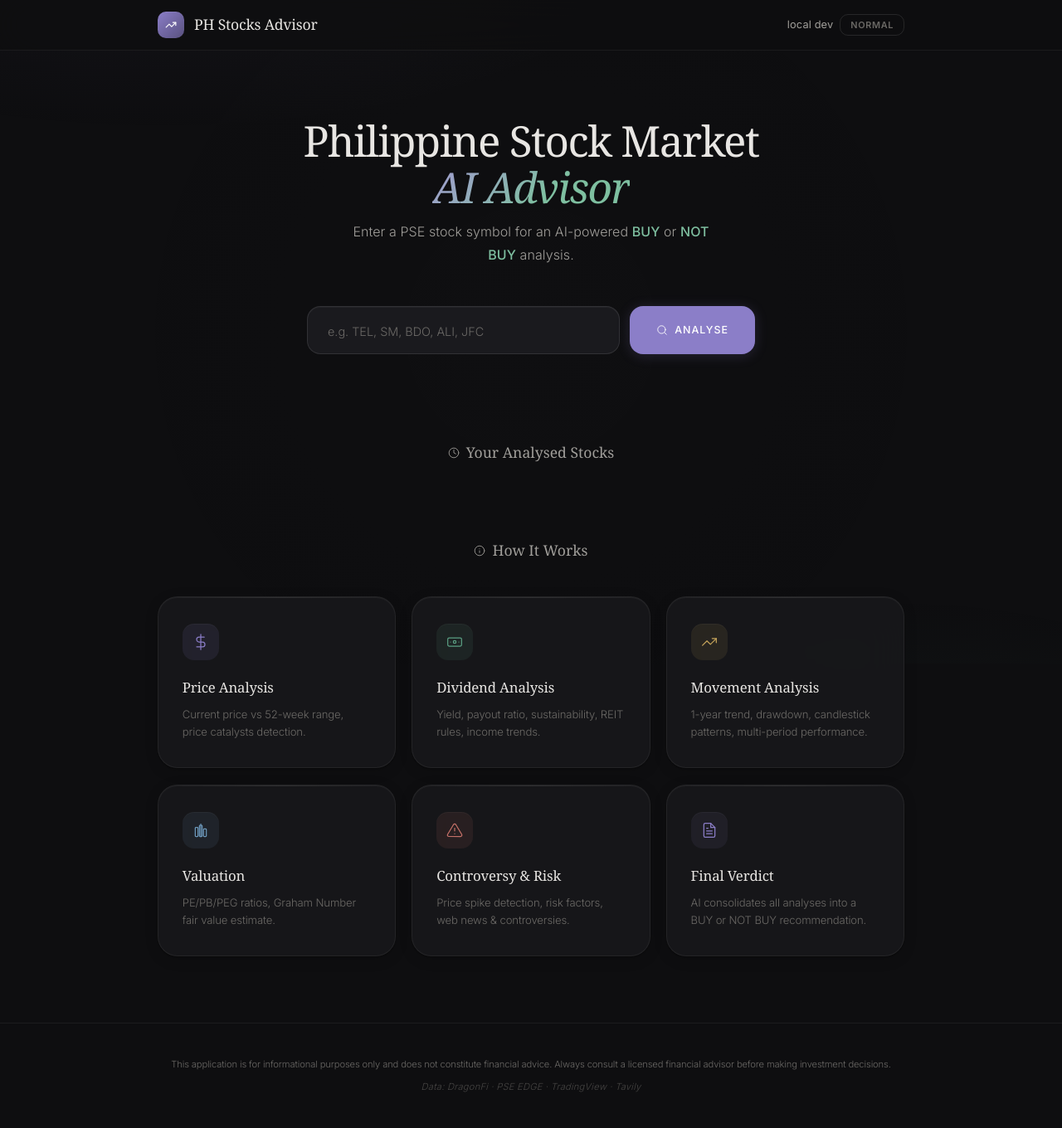
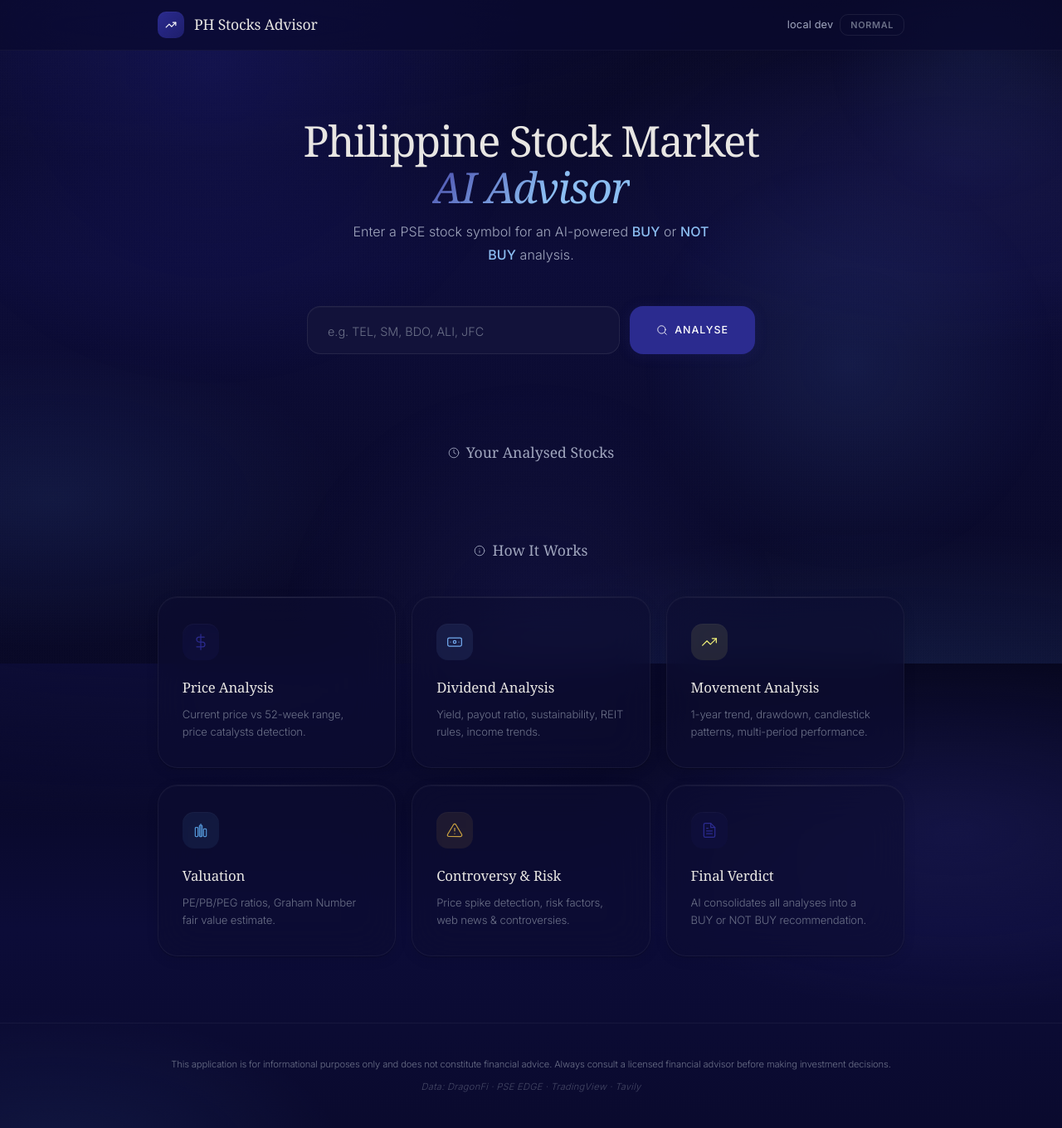
Before and after one commit to phdwight/agentic-ph-stocks-advisor, a Flask app: page / in a window 1280 px wide. Shown: the whole page at 83% size. Run offline with Flask 3, Linux system fonts and the light colour scheme; data that the repository does not hold is empty; some web fonts are replaced.

Commit message:
Refactor color palette and styles for improved UI consistency
- Updated color variables in CSS for a cohesive deep navy theme.
- Adjusted background gradients and hover effects for buttons and icons.
- Enhanced SVG icon colors to match the new color scheme.
- Modified report and feature card styles for better visual hierarchy.
- Improved overall readability and aesthetics across various components.

```diff
--- a/ph_stocks_advisor/web/static/style.css
+++ b/ph_stocks_advisor/web/static/style.css
@@ -7,47 +7,47 @@
 /* Instrument Serif for editorial headers, Inter for body text */
 
 :root {
-  /* -- Obsidian & Charcoal Palette -- */
-  --bg:             #0e0e10;
-  --bg-secondary:   #161618;
-  --bg-elevated:    #1a1a1e;
-  --bg-surface:     #1e1e22;
-
-  --card:           rgba(28, 28, 32, 0.65);
-  --card-solid:     #1c1c20;
-  --card-border:    rgba(255, 255, 255, 0.06);
-  --card-hover:     rgba(255, 255, 255, 0.03);
+  /* -- Deep Navy Palette (30 / 25 / 20 / 25) -- */
+  --bg:             #0a0a2e;
+  --bg-secondary:   #0e0e34;
+  --bg-elevated:    #12123a;
+  --bg-surface:     #161640;
+
+  --card:           rgba(14, 14, 50, 0.55);
+  --card-solid:     #10103a;
+  --card-border:    rgba(255, 255, 255, 0.05);
+  --card-hover:     rgba(255, 255, 255, 0.04);
   --card-glow:      rgba(255, 255, 255, 0.02);
 
   --text:           #e8e6e3;
-  --text-secondary: #a09e9a;
-  --text-muted:     #6b6966;
-
-  /* -- Jewel Tone Accents (muted, sophisticated) -- */
-  --accent:         #8b7ec8;
-  --accent-light:   #a599d4;
-  --accent-glow:    rgba(139, 126, 200, 0.12);
-  --accent-subtle:  rgba(139, 126, 200, 0.06);
-
-  --emerald:        #5a9e82;
-  --emerald-bg:     rgba(90, 158, 130, 0.10);
-  --emerald-muted:  rgba(90, 158, 130, 0.60);
-  --emerald-text:   #7ebfa0;
-
-  --crimson:        #c47068;
-  --crimson-bg:     rgba(196, 112, 104, 0.10);
-  --crimson-muted:  rgba(196, 112, 104, 0.60);
-  --crimson-text:   #d4908a;
-
-  --amber:          #c4a35a;
-  --amber-bg:       rgba(196, 163, 90, 0.10);
-  --amber-text:     #d4b87a;
-
-  --blue:           #6b96b8;
-  --blue-bg:        rgba(107, 150, 184, 0.10);
-
-  --border:         rgba(255, 255, 255, 0.06);
-  --border-strong:  rgba(255, 255, 255, 0.10);
+  --text-secondary: #a0a6be;
+  --text-muted:     #6b7088;
+
+  /* -- Four-Band Accents (Royal Blue · Sky Blue · Pale Yellow) -- */
+  --accent:         #2B2B8F;
+  --accent-light:   #4545A8;
+  --accent-glow:    rgba(43, 43, 143, 0.15);
+  --accent-subtle:  rgba(43, 43, 143, 0.08);
+
+  --emerald:        #72AAEE;
+  --emerald-bg:     rgba(114, 170, 238, 0.10);
+  --emerald-muted:  rgba(114, 170, 238, 0.60);
+  --emerald-text:   #8CBEF2;
+
+  --crimson:        #C8A040;
+  --crimson-bg:     rgba(200, 160, 64, 0.10);
+  --crimson-muted:  rgba(200, 160, 64, 0.60);
+  --crimson-text:   #D8B860;
+
+  --amber:          #F0F078;
+  --amber-bg:       rgba(240, 240, 120, 0.10);
+  --amber-text:     #F0F090;
+
+  --blue:           #5090D0;
+  --blue-bg:        rgba(80, 144, 208, 0.10);
+
+  --border:         rgba(255, 255, 255, 0.05);
+  --border-strong:  rgba(255, 255, 255, 0.08);
 
   /* -- Squircle Radii -- */
   --radius:         16px;
@@ -56,17 +56,17 @@
   --radius-pill:    999px;
 
   /* -- Shadows & Depth -- */
-  --shadow:         0 1px 2px rgba(0, 0, 0, 0.3),
-                    0 4px 16px rgba(0, 0, 0, 0.15);
-  --shadow-lg:      0 8px 40px rgba(0, 0, 0, 0.3),
-                    0 2px 8px rgba(0, 0, 0, 0.2);
-  --shadow-inner:   inset 0 1px 0 rgba(255, 255, 255, 0.04);
-  --shadow-glow:    0 0 60px rgba(139, 126, 200, 0.06);
+  --shadow:         0 1px 2px rgba(0, 0, 0, 0.2),
+                    0 4px 16px rgba(0, 0, 0, 0.08);
+  --shadow-lg:      0 8px 40px rgba(0, 0, 0, 0.2),
+                    0 2px 8px rgba(0, 0, 0, 0.1);
+  --shadow-inner:   inset 0 1px 0 rgba(255, 255, 255, 0.03);
+  --shadow-glow:    0 0 60px rgba(43, 43, 143, 0.08);
 
   /* -- Glass Effect -- */
   --glass-blur:     24px;
-  --glass-bg:       rgba(22, 22, 24, 0.72);
-  --glass-border:   rgba(255, 255, 255, 0.06);
+  --glass-bg:       rgba(12, 12, 40, 0.55);
+  --glass-border:   rgba(255, 255, 255, 0.05);
 
   /* -- Typography -- */
   --font-serif:     'Instrument Serif', 'Georgia', 'Times New Roman', serif;
@@ -98,7 +98,14 @@
 
 body {
   font-family: var(--font-sans);
-  background: var(--bg);
+  background-color: #0a0a2e;
+  background-image:
+    radial-gradient(ellipse 130% 70% at 15% -15%, rgba(30, 30, 120, 0.45) 0%, transparent 55%),
+    radial-gradient(ellipse 100% 60% at 85% 110%, rgba(70, 120, 200, 0.20) 0%, transparent 50%),
+    radial-gradient(ellipse 70% 55% at 90% 25%, rgba(43, 43, 120, 0.30) 0%, transparent 50%),
+    radial-gradient(ellipse 55% 45% at 5% 75%, rgba(60, 100, 180, 0.15) 0%, transparent 50%),
+    linear-gradient(180deg, #06061e 0%, #0c0c38 40%, #0a0a2e 70%, #080826 100%);
+  background-attachment: fixed;
   color: var(--text);
   line-height: 1.7;
   letter-spacing: -0.008em;
@@ -107,17 +114,32 @@
   flex-direction: column;
 }
 
-/* Subtle ambient gradient — very soft, organic feel */
+/* Layered texture: mesh glow orbs */
 body::before {
   content: '';
   position: fixed;
   inset: 0;
   background:
-    radial-gradient(ellipse 80% 50% at 15% -10%, rgba(139, 126, 200, 0.05) 0%, transparent 60%),
-    radial-gradient(ellipse 60% 40% at 85% 110%, rgba(90, 158, 130, 0.04) 0%, transparent 50%),
-    radial-gradient(circle at 50% 50%, rgba(255, 255, 255, 0.008) 0%, transparent 80%);
+    radial-gradient(circle 700px at 20% 10%, rgba(40, 40, 160, 0.25) 0%, transparent 55%),
+    radial-gradient(circle 500px at 80% 55%, rgba(90, 140, 220, 0.12) 0%, transparent 50%),
+    radial-gradient(circle 600px at 50% 95%, rgba(50, 50, 140, 0.18) 0%, transparent 50%),
+    radial-gradient(circle 400px at 92% 8%, rgba(70, 110, 190, 0.10) 0%, transparent 45%);
   pointer-events: none;
   z-index: 0;
+}
+
+/* Noise grain texture overlay */
+body::after {
+  content: '';
+  position: fixed;
+  inset: 0;
+  opacity: 0.12;
+  pointer-events: none;
+  z-index: 0;
+  mix-blend-mode: screen;
+  background-image:
+    repeating-conic-gradient(rgba(255,255,255,0.04) 0% 25%, transparent 0% 50%);
+  background-size: 3px 3px;
 }
 
 .container {
@@ -142,10 +164,10 @@
 /* ---------- Navbar ---------- */
 
 .navbar {
-  background: rgba(14, 14, 16, 0.8);
-  backdrop-filter: blur(30px) saturate(1.3);
-  -webkit-backdrop-filter: blur(30px) saturate(1.3);
-  border-bottom: 1px solid var(--border);
+  background: rgba(10, 10, 46, 0.75);
+  backdrop-filter: blur(30px) saturate(1.2);
+  -webkit-backdrop-filter: blur(30px) saturate(1.2);
+  border-bottom: 1px solid rgba(255, 255, 255, 0.04);
   padding: 0;
   position: sticky;
   top: 0;
@@ -173,7 +195,7 @@
   justify-content: center;
   width: 32px;
   height: 32px;
-  background: linear-gradient(135deg, var(--accent) 0%, rgba(139, 126, 200, 0.6) 100%);
+  background: linear-gradient(135deg, var(--accent) 0%, rgba(43, 43, 143, 0.6) 100%);
   border-radius: 10px;
   color: #fff;
   box-shadow: var(--shadow-inner);
@@ -366,7 +388,7 @@
 .input-group button {
   background: var(--accent);
   color: #fff;
-  box-shadow: 0 2px 16px rgba(139, 126, 200, 0.2);
+  box-shadow: 0 2px 16px rgba(43, 43, 143, 0.2);
   text-transform: uppercase;
   font-size: 0.78rem;
   letter-spacing: 0.08em;
@@ -986,12 +1009,12 @@
   box-shadow: var(--shadow-inner);
 }
 
-.feature-icon-price     { background: rgba(139, 126, 200, 0.10); }
-.feature-icon-dividend  { background: rgba(90, 158, 130, 0.10); }
-.feature-icon-movement  { background: rgba(196, 163, 90, 0.10); }
-.feature-icon-valuation { background: rgba(107, 150, 184, 0.10); }
-.feature-icon-risk      { background: rgba(196, 112, 104, 0.10); }
-.feature-icon-verdict   { background: rgba(139, 126, 200, 0.08); }
+.feature-icon-price     { background: rgba(43, 43, 143, 0.10); }
+.feature-icon-dividend  { background: rgba(114, 170, 238, 0.10); }
+.feature-icon-movement  { background: rgba(240, 240, 120, 0.10); }
+.feature-icon-valuation { background: rgba(80, 144, 208, 0.10); }
+.feature-icon-risk      { background: rgba(200, 160, 64, 0.10); }
+.feature-icon-verdict   { background: rgba(43, 43, 143, 0.08); }
 
 .feature-card h3 {
   font-family: var(--font-serif);
@@ -1610,7 +1638,7 @@
 /* ---------- Selection ---------- */
 
 ::selection {
-  background: rgba(139, 126, 200, 0.25);
+  background: rgba(43, 43, 143, 0.25);
   color: var(--text);
 }
 
--- a/ph_stocks_advisor/web/templates/base.html
+++ b/ph_stocks_advisor/web/templates/base.html
@@ -3,7 +3,7 @@
 <head>
   <meta charset="utf-8">
   <meta name="viewport" content="width=device-width, initial-scale=1">
-  <meta name="theme-color" content="#0e0e10">
+  <meta name="theme-color" content="#0a0a2e">
   <meta name="csrf-token" content="{{ csrf_token() }}">
   <title>{% block title %}PH Stocks Advisor{% endblock %}</title>
   <link rel="preconnect" href="https://fonts.googleapis.com">
--- a/ph_stocks_advisor/web/templates/index.html
+++ b/ph_stocks_advisor/web/templates/index.html
@@ -76,42 +76,42 @@
   <div class="feature-grid">
     <div class="feature-card">
       <div class="feature-icon feature-icon-price">
-        <svg width="20" height="20" viewBox="0 0 24 24" fill="none" stroke="#8b7ec8" stroke-width="1.5" stroke-linecap="round" stroke-linejoin="round"><line x1="12" y1="1" x2="12" y2="23"/><path d="M17 5H9.5a3.5 3.5 0 0 0 0 7h5a3.5 3.5 0 0 1 0 7H6"/></svg>
+        <svg width="20" height="20" viewBox="0 0 24 24" fill="none" stroke="#2B2B8F" stroke-width="1.5" stroke-linecap="round" stroke-linejoin="round"><line x1="12" y1="1" x2="12" y2="23"/><path d="M17 5H9.5a3.5 3.5 0 0 0 0 7h5a3.5 3.5 0 0 1 0 7H6"/></svg>
       </div>
       <h3>Price Analysis</h3>
       <p>Current price vs 52-week range, price catalysts detection.</p>
     </div>
     <div class="feature-card">
       <div class="feature-icon feature-icon-dividend">
-        <svg width="20" height="20" viewBox="0 0 24 24" fill="none" stroke="#5a9e82" stroke-width="1.5" stroke-linecap="round" stroke-linejoin="round"><rect x="2" y="6" width="20" height="12" rx="2"/><circle cx="12" cy="12" r="2"/><path d="M6 12h.01M18 12h.01"/></svg>
+        <svg width="20" height="20" viewBox="0 0 24 24" fill="none" stroke="#72AAEE" stroke-width="1.5" stroke-linecap="round" stroke-linejoin="round"><rect x="2" y="6" width="20" height="12" rx="2"/><circle cx="12" cy="12" r="2"/><path d="M6 12h.01M18 12h.01"/></svg>
       </div>
       <h3>Dividend Analysis</h3>
       <p>Yield, payout ratio, sustainability, REIT rules, income trends.</p>
     </div>
     <div class="feature-card">
       <div class="feature-icon feature-icon-movement">
-        <svg width="20" height="20" viewBox="0 0 24 24" fill="none" stroke="#c4a35a" stroke-width="1.5" stroke-linecap="round" stroke-linejoin="round"><polyline points="22 7 13.5 15.5 8.5 10.5 2 17"/><polyline points="16 7 22 7 22 13"/></svg>
+        <svg width="20" height="20" viewBox="0 0 24 24" fill="none" stroke="#F0F078" stroke-width="1.5" stroke-linecap="round" stroke-linejoin="round"><polyline points="22 7 13.5 15.5 8.5 10.5 2 17"/><polyline points="16 7 22 7 22 13"/></svg>
       </div>
       <h3>Movement Analysis</h3>
       <p>1-year trend, drawdown, candlestick patterns, multi-period performance.</p>
     </div>
     <div class="feature-card">
       <div class="feature-icon feature-icon-valuation">
-        <svg width="20" height="20" viewBox="0 0 24 24" fill="none" stroke="#6b96b8" stroke-width="1.5" stroke-linecap="round" stroke-linejoin="round"><path d="M12 3v18"/><rect x="4" y="8" width="4" height="13" rx="1"/><rect x="10" y="5" width="4" height="16" rx="1"/><rect x="16" y="10" width="4" height="11" rx="1"/></svg>
+        <svg width="20" height="20" viewBox="0 0 24 24" fill="none" stroke="#5090D0" stroke-width="1.5" stroke-linecap="round" stroke-linejoin="round"><path d="M12 3v18"/><rect x="4" y="8" width="4" height="13" rx="1"/><rect x="10" y="5" width="4" height="16" rx="1"/><rect x="16" y="10" width="4" height="11" rx="1"/></svg>
       </div>
       <h3>Valuation</h3>
       <p>PE/PB/PEG ratios, Graham Number fair value estimate.</p>
     </div>
     <div class="feature-card">
       <div class="feature-icon feature-icon-risk">
-        <svg width="20" height="20" viewBox="0 0 24 24" fill="none" stroke="#c47068" stroke-width="1.5" stroke-linecap="round" stroke-linejoin="round"><path d="M10.29 3.86L1.82 18a2 2 0 0 0 1.71 3h16.94a2 2 0 0 0 1.71-3L13.71 3.86a2 2 0 0 0-3.42 0z"/><line x1="12" y1="9" x2="12" y2="13"/><line x1="12" y1="17" x2="12.01" y2="17"/></svg>
+        <svg width="20" height="20" viewBox="0 0 24 24" fill="none" stroke="#C8A040" stroke-width="1.5" stroke-linecap="round" stroke-linejoin="round"><path d="M10.29 3.86L1.82 18a2 2 0 0 0 1.71 3h16.94a2 2 0 0 0 1.71-3L13.71 3.86a2 2 0 0 0-3.42 0z"/><line x1="12" y1="9" x2="12" y2="13"/><line x1="12" y1="17" x2="12.01" y2="17"/></svg>
       </div>
       <h3>Controversy &amp; Risk</h3>
       <p>Price spike detection, risk factors, web news &amp; controversies.</p>
     </div>
     <div class="feature-card">
       <div class="feature-icon feature-icon-verdict">
-        <svg width="20" height="20" viewBox="0 0 24 24" fill="none" stroke="#8b7ec8" stroke-width="1.5" stroke-linecap="round" stroke-linejoin="round"><path d="M14 2H6a2 2 0 0 0-2 2v16a2 2 0 0 0 2 2h12a2 2 0 0 0 2-2V8z"/><polyline points="14 2 14 8 20 8"/><line x1="16" y1="13" x2="8" y2="13"/><line x1="16" y1="17" x2="8" y2="17"/><polyline points="10 9 9 9 8 9"/></svg>
+        <svg width="20" height="20" viewBox="0 0 24 24" fill="none" stroke="#2B2B8F" stroke-width="1.5" stroke-linecap="round" stroke-linejoin="round"><path d="M14 2H6a2 2 0 0 0-2 2v16a2 2 0 0 0 2 2h12a2 2 0 0 0 2-2V8z"/><polyline points="14 2 14 8 20 8"/><line x1="16" y1="13" x2="8" y2="13"/><line x1="16" y1="17" x2="8" y2="17"/><polyline points="10 9 9 9 8 9"/></svg>
       </div>
       <h3>Final Verdict</h3>
       <p>AI consolidates all analyses into a BUY or NOT BUY recommendation.</p>
```
Also changed, not shown: other parts of ph_stocks_advisor/web/static/style.css (+50 -43 lines), ph_stocks_advisor/export/html.py (+6 -6 lines), ph_stocks_advisor/export/pdf.py (+5 -5 lines), ph_stocks_advisor/web/static/report-viz.js (+12 -12 lines), ph_stocks_advisor/web/templates/report.html (+7 -7 lines).
